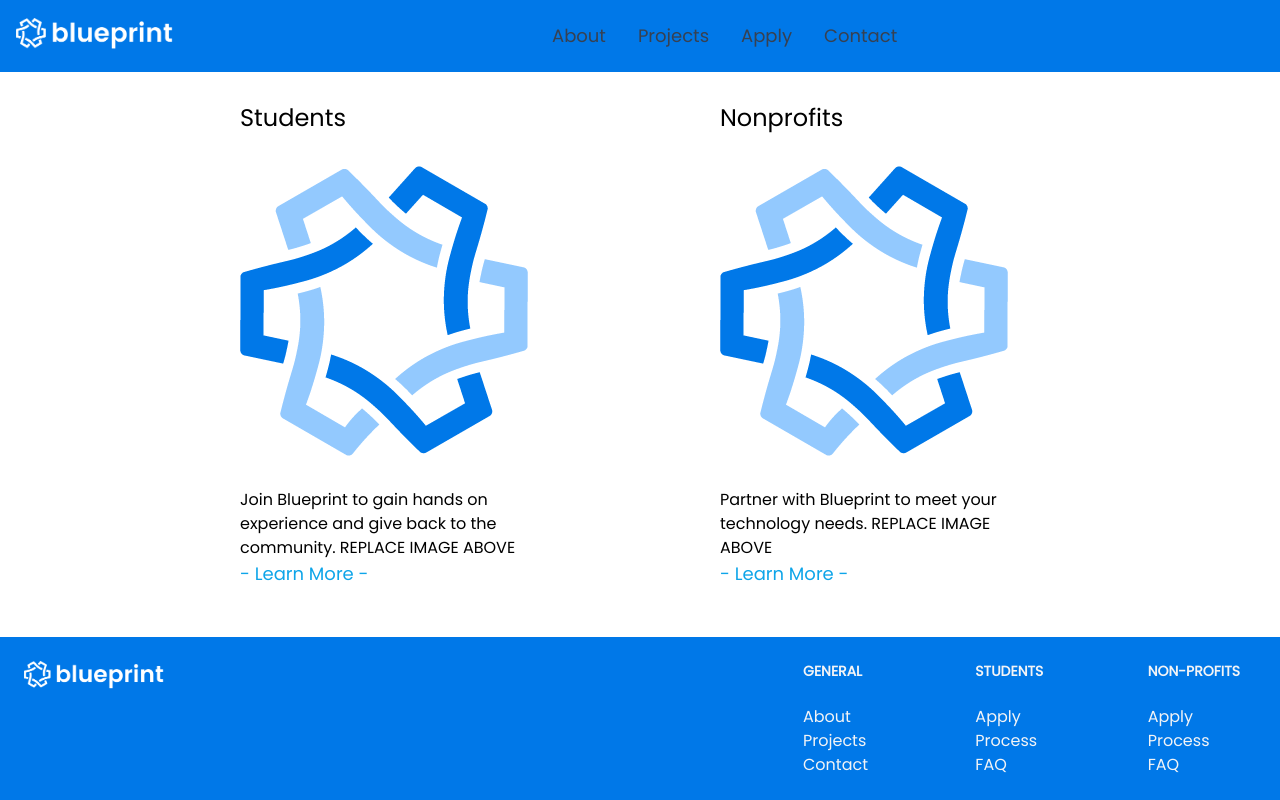
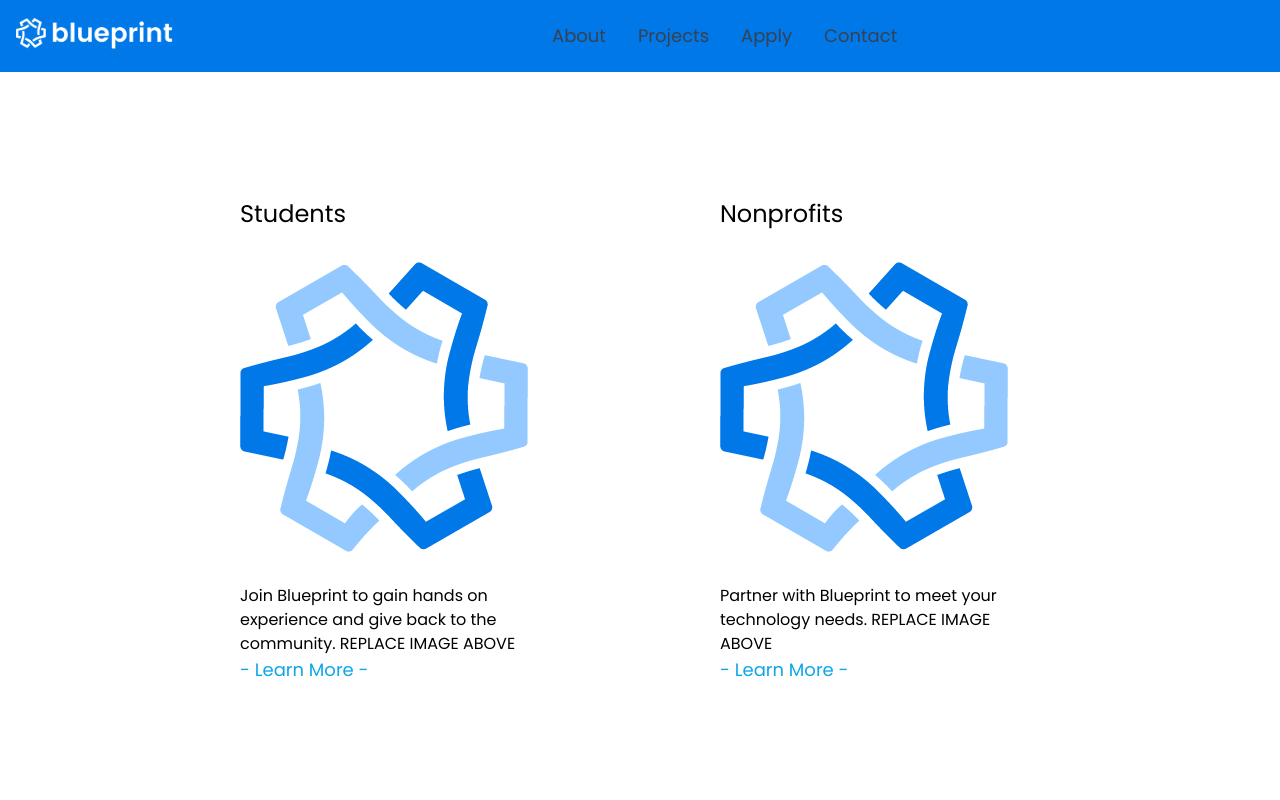
Before and after one commit to OwenTruong/blueprint_website, a React (Create React App) app: page /apply in a window 1280 px wide. Shown: the top 800 px of the page. Built offline with nearby package versions, Linux system fonts and the light colour scheme.

Commit message:
centered contact blocks on apply page

```diff
--- a/src/components/Apply.jsx
+++ b/src/components/Apply.jsx
@@ -5,7 +5,7 @@ import Footer from "./Common/Footer";
 function Apply() {
   return (
     <div className="flex flex-col h-screen">
-      <div className="flex justify-center align-center py-8 mb-auto">
+      <div className="flex justify-center align-center py-32 mb-auto">
         <div className="w-1/4 mx-20">
           <div>
             <p className="text-2xl">Students</p>
```
